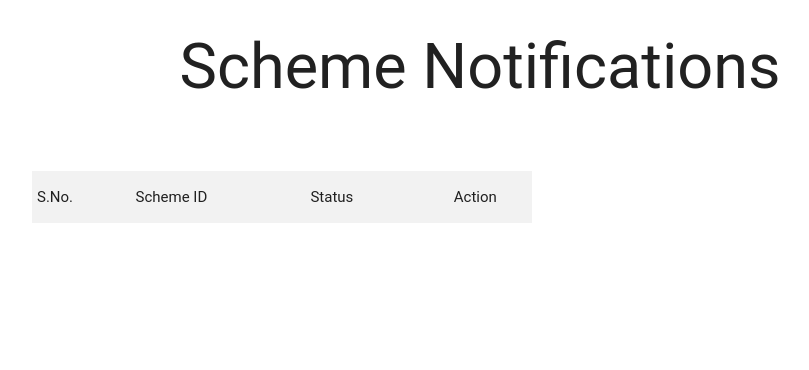
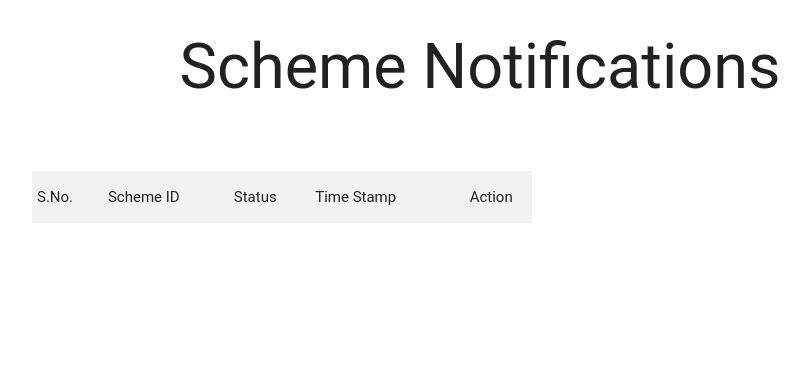
Before and after one commit to sherlockparadox/HealthCloud, a PHP site: page /admin.php in a window 1280 px wide. Shown: the top 370 px of the page, without its empty margins (160-969 px from the left). Run offline with PHP 8.4, Linux system fonts and the light colour scheme; the visitor is signed in with stand-in values (Sample User, id 1); data that the repository does not hold is empty; some libraries are stand-ins or nearby versions; some web fonts are replaced.

Commit message:
staff/admin.php
Added Time Stamp

```diff
--- a/Back-End/schemes/admin.php
+++ b/Back-End/schemes/admin.php
@@ -3,6 +3,7 @@ session_start();
  $user = "root";
  $passkey = "";
  $db = "healthcloud";
+
 
    $conn = new mysqli("localhost",$user,$passkey,$db);
    if(! $conn ) {
@@ -73,7 +74,9 @@ $result = mysqli_query($conn,$sql3 );
 <td>S.No.</td>
 <td>Scheme ID</td>
 <td>Status</td>
+<td colspan="2">Time Stamp</td>
 <td colspan=4><center>Action</center></td>
+
 
 </tr>
 
@@ -94,9 +97,11 @@ $classname="";
     $var = 'disabled';
   }
 ?>
-<td><?php echo $i+1?></td>
+<td><?php echo $i?></td>
 <td><?php echo $row1["s_id"];?></td>
 <td><?php echo $row1["Approval_Status"]; ?></td>
+<td><?php echo $row1["time_s"]; ?></td>
+
 
 <td>
   <form method="POST" action="admin.php">
```
Also changed, not shown: Back-End/schemes/staff.php (+6 -1 lines).
